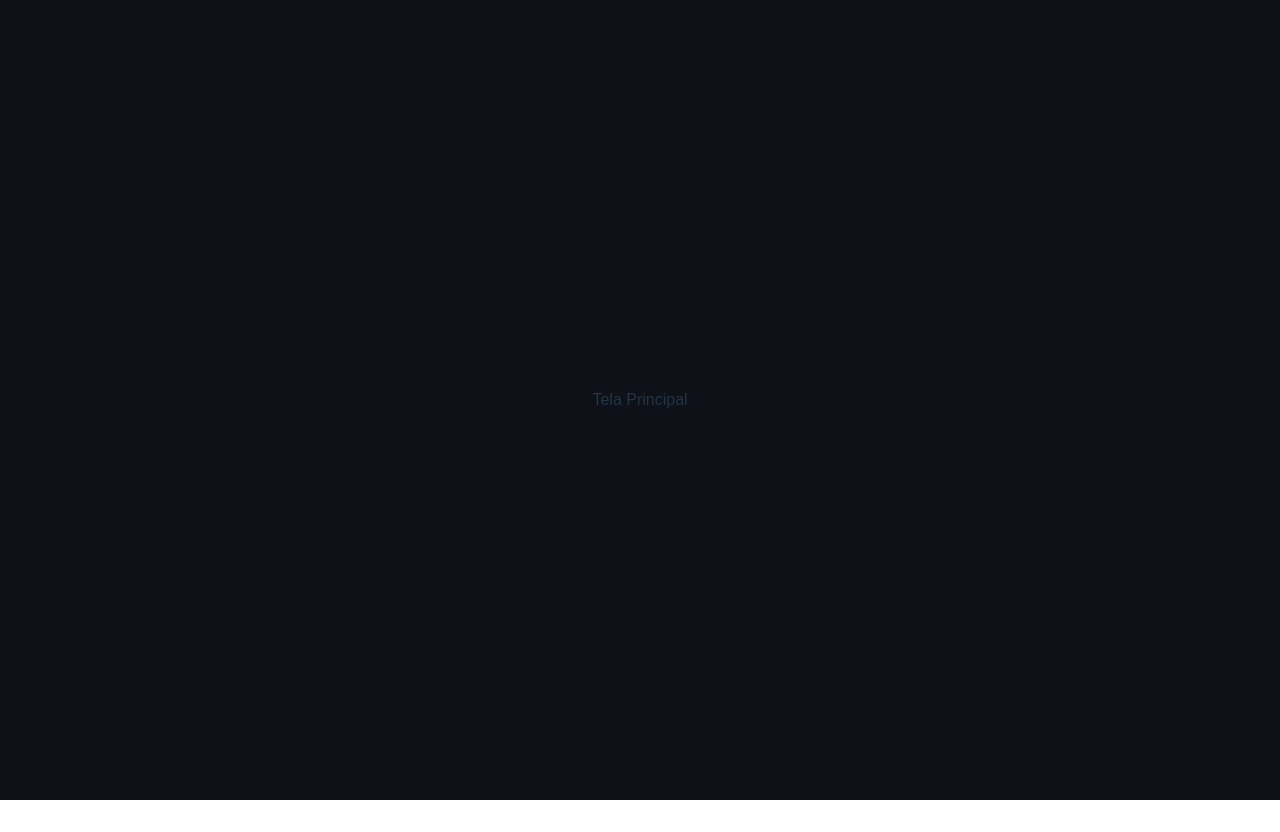
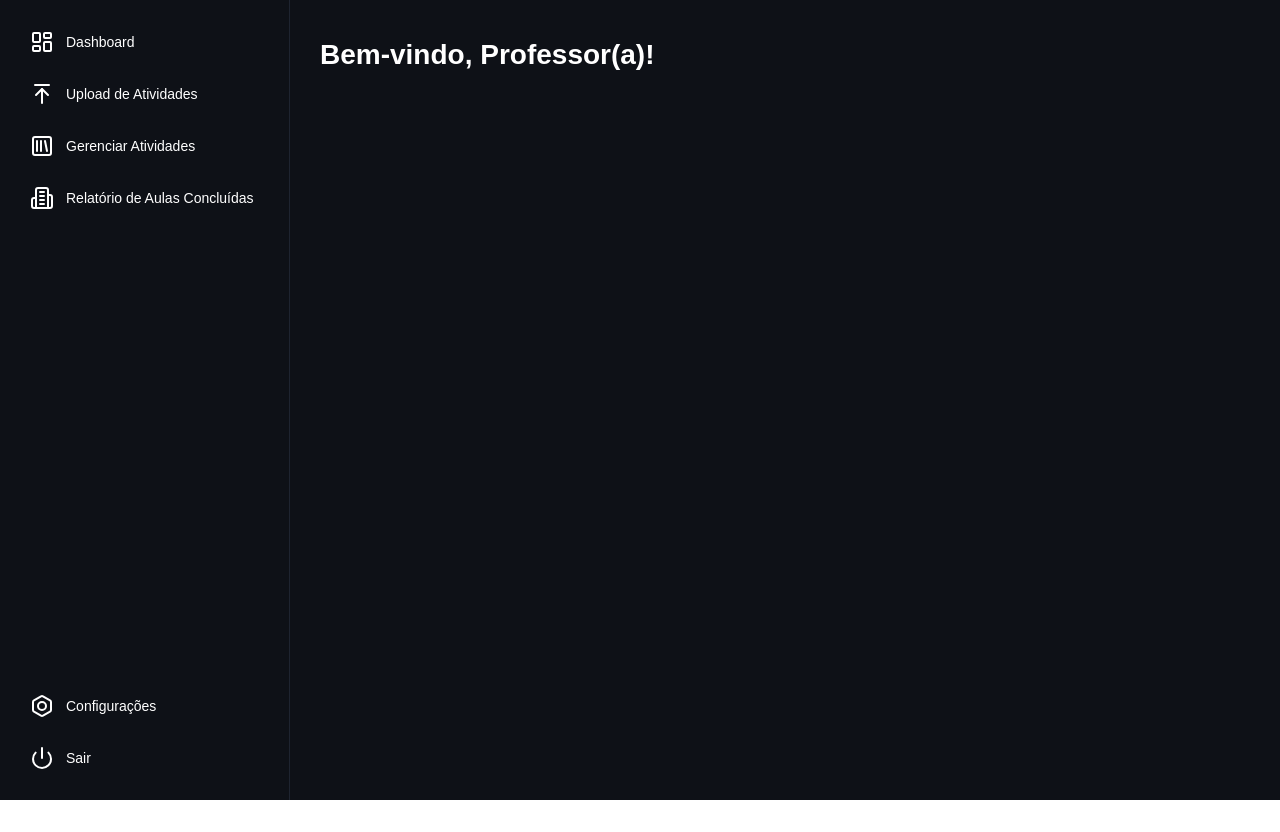
Before and after one commit to Masterbarreto/Front_Aulas, a React (Vite) app: page /home in a window 1280 px wide. Before the commit the page ends 800 px from the top, so only its background shows below. Built offline with nearby package versions, Linux system fonts and the light colour scheme.

Commit message:
feat: add layout and styling for Home and Hub components

```diff
--- /dev/null
+++ b/src/Styles/homePage.css
@@ -0,0 +1,83 @@
+/* Estilo para o container principal */
+.container-principal {
+    flex: 1;
+    padding: 40px 40px 40px 290px; /* Ajusta o espaçamento geral, compensando o menu lateral */
+    box-sizing: border-box;
+    color: #ffffff;
+    overflow-y: auto;
+    background-color: #0e1117;
+}
+
+/* Estilo para o título */
+.header-container {
+    position: absolute; /* Permite posicionar o título em qualquer lugar */
+    top: 40px; /* Ajusta a posição vertical */
+    left: 320px; /* Encosta o título na linha do Hub */
+    color: #ffffff;
+    font-size: 28px;
+    font-weight: bold;
+    margin: 0;
+    text-align: left; /* Alinha o texto à esquerda */
+}
+
+h1 {
+    font-size: 28px;
+    margin: 0;
+    text-align: left; /* Alinha o texto à esquerda */
+}
+
+/* Estilo para o restante do conteúdo */
+.content-container {
+    margin-top: 20px; /* Espaçamento entre o título e o restante do conteúdo */
+    padding: 0 40px; /* Espaçamento interno para o conteúdo */
+}
+
+.section-title {
+    font-size: 18px;
+    font-weight: 500;
+    margin-bottom: 20px; /* Espaçamento abaixo do título */
+    color: #ffffff;
+}
+
+.courses-container {
+    display: flex;
+    gap: 20px; /* Espaçamento entre os cartões */
+    flex-wrap: wrap; /* Permite que os cartões quebrem linha, se necessário */
+    margin-top: 20px;
+}
+
+.course-card {
+    background-color: #1e2430;
+    border-radius: 12px;
+    padding: 20px;
+    width: 120px;
+    height: 120px;
+    display: flex;
+    flex-direction: column;
+    align-items: center;
+    justify-content: center;
+    color: #ffffff;
+    font-size: 16px;
+    gap: 10px;
+    cursor: pointer;
+    transition: transform 0.2s ease;
+}
+
+.course-card:hover {
+    transform: translateY(-4px);
+    background-color: #2a2f3d;
+}
+
+.sections-grid {
+    display: grid;
+    grid-template-columns: 1fr 1fr;
+    gap: 40px;
+    margin-top: 20px;
+}
+
+.card-item {
+    background-color: #1e2430;
+    height: 40px;
+    border-radius: 8px;
+    margin-bottom: 10px;
+}
--- /dev/null
+++ b/src/Styles/hub.css
@@ -0,0 +1,62 @@
+.sidebar {
+    display: flex;
+    flex-direction: column;
+    justify-content: space-between;
+    align-items: stretch;
+    height: 100vh;
+    background-color: #0e1117;
+    width: 290px; /* Ajustado para um menu lateral padrão */
+    padding: 20px 0;
+    box-sizing: border-box;
+    border-right: 1px solid #1e2430;
+    position: fixed;
+    left: 0;
+    top: 0;
+}
+
+.container-hub,
+.container-config {
+    display: flex;
+    flex-direction: column;
+    align-items: stretch;
+    gap: 8px;
+    width: 100%;
+    padding: 0 15px;
+    box-sizing: border-box;
+}
+
+.ints-container {
+    display: flex;
+    flex-direction: row;
+    align-items: center;
+    gap: 12px;
+    padding: 10px 15px;
+    width: 100%;
+    border-radius: 8px;
+    color: #ffffff;
+    cursor: pointer;
+    transition: background-color 0.3s;
+    box-sizing: border-box;
+}
+
+.ints-container:hover,
+.ints-container.active {
+    background-color: #1e2430;
+}
+
+.icon {
+    font-size: 24px;
+    display: flex;
+    align-items: center;
+    justify-content: center;
+}
+
+.text {
+    font-size: 14px;
+    font-weight: 500;
+    text-align: left;
+    flex: 1;
+    white-space: nowrap;
+    overflow: hidden;
+    text-overflow: ellipsis;
+}
--- a/src/components/screens/Home.tsx
+++ b/src/components/screens/Home.tsx
@@ -1,6 +1,20 @@
+import { Hub } from "../ui/hub";
+import "../../Styles/homePage.css";
+import { GraduationCap } from "lucide-react";
 
 export function HomePage() {
-return(
-    <p>Tela Principal</p>
-)
+    return (
+        <div style={{ display: "flex", height: "100vh", backgroundColor: "#0e1117" }}>
+            <Hub />
+            <div className="container-principal">
+                {/* Container para o título */}
+                <div className="header-container">
+                    <h1>Bem-vindo, Professor(a)!</h1>
+                </div>
+
+                {/* Container para o restante do conteúdo */}
+
+            </div>
+        </div>
+    );
 }
--- /dev/null
+++ b/src/components/ui/hub.tsx
@@ -0,0 +1,20 @@
+import { HubItens } from "./hub_itens";
+import { LayoutDashboard, ArrowUpToLine, SquareLibrary, Building2, Bolt, Power } from "lucide-react";
+import "../../Styles/hub.css";
+
+export function Hub() {
+    return (
+        <div className="sidebar">
+            <div className="container-hub">
+                <HubItens icon={<LayoutDashboard size={24} />} text="Dashboard"  />
+                <HubItens icon={<ArrowUpToLine size={24} />} text="Upload de Atividades" />
+                <HubItens icon={<SquareLibrary size={24} />} text="Gerenciar Atividades"  />
+                <HubItens icon={<Building2 size={24} />} text="Relatório de Aulas Concluídas"  />
+            </div>
+            <div className="container-config">
+                <HubItens icon={<Bolt size={24} />} text="Configurações"  />
+                <HubItens icon={<Power size={24} />} text="Sair"  />
+            </div>
+        </div>
+    );
+}
--- /dev/null
+++ b/src/components/ui/hub_itens.tsx
@@ -0,0 +1,17 @@
+import React from "react";
+
+
+interface HubItensProps {
+    icon: React.ReactNode;
+    text: string;
+    active?: boolean;
+}
+
+export function HubItens({ icon, text, active }: HubItensProps) {
+    return (
+        <div className={`ints-container ${active ? "active" : ""}`}>
+            <div className="icon">{icon}</div>
+            <div className="text">{text}</div>
+        </div>
+    );
+}
```
